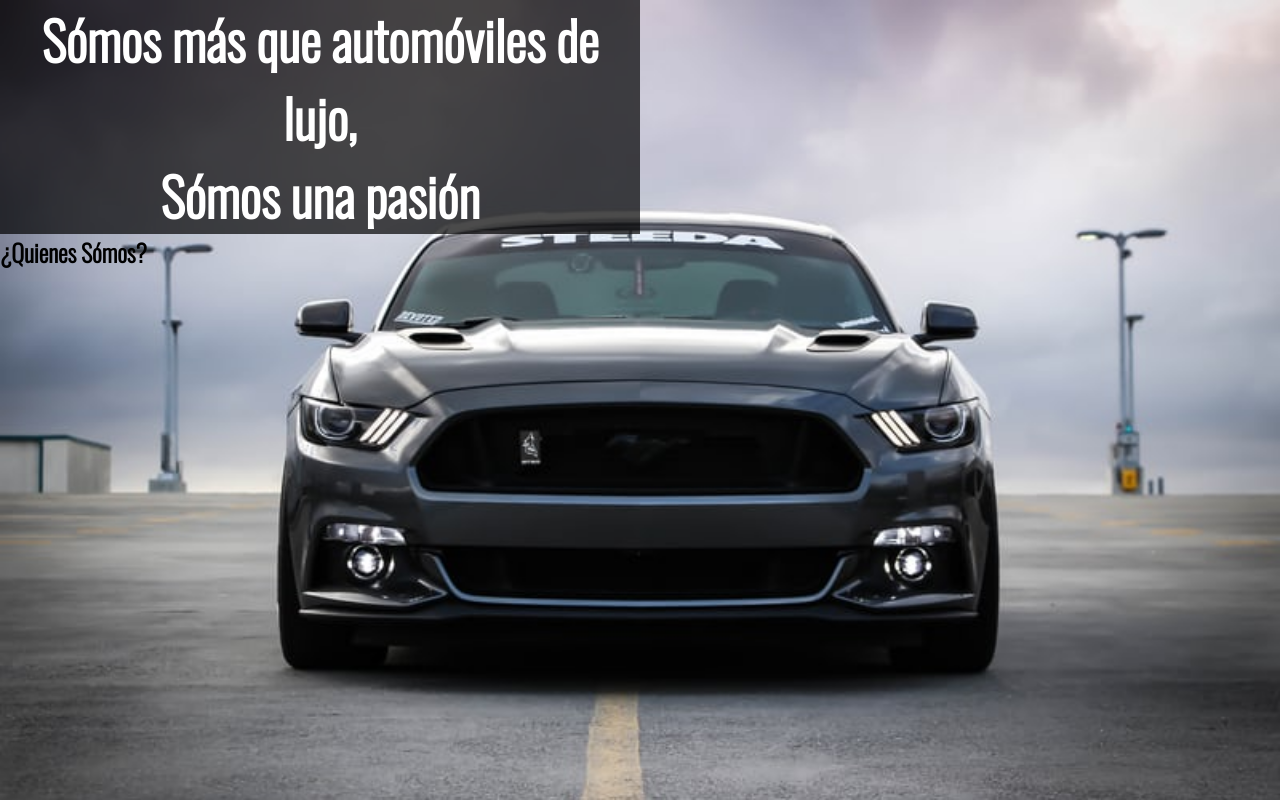
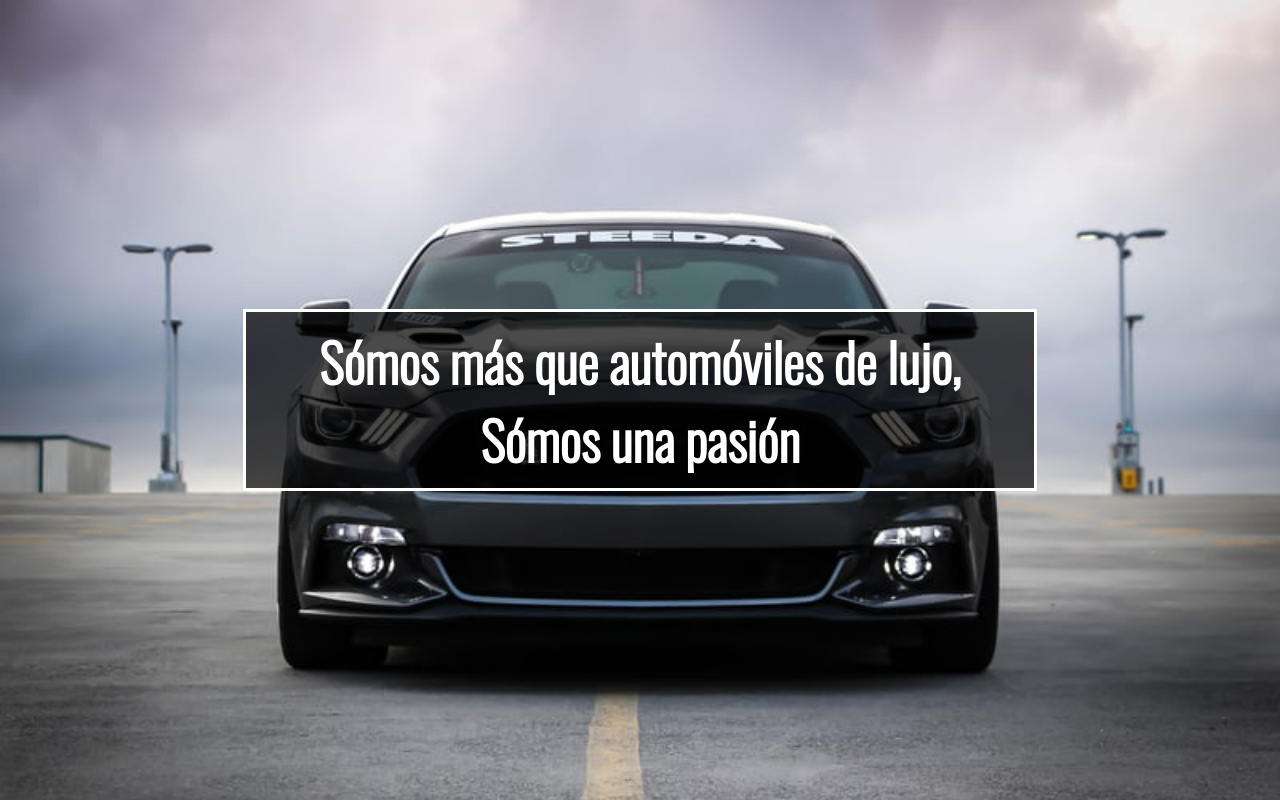
Before and after one commit to Gregory142000/luxury-cars, a React (Create React App) app: page / in a window 1280 px wide. Shown: the top 800 px of the page. Built offline with nearby package versions, Linux system fonts and the light colour scheme; grey boxes are pictures that could not be loaded.

Commit message:
My error jeje

```diff
--- a/src/assets/styles/Navbar.css
+++ b/src/assets/styles/Navbar.css
@@ -7,12 +7,14 @@
     align-items: center;
     justify-content: center;
     position: fixed;
+    border-bottom: solid #fff 3px;
 
 }
 .Navbar ul{
 
     display: flex;
     justify-content: center;
+    align-items: center;
 
 }
 .Navbar li{
@@ -26,7 +28,7 @@
     text-decoration: none;
     color: #fff;
     font-size: 1.5rem;
-    transition: all .5s ease;
+    transition: all .5s linear;
 
 }
 .link:hover{
--- a/src/assets/styles/styles_Home/CoverPage.css
+++ b/src/assets/styles/styles_Home/CoverPage.css
@@ -4,15 +4,32 @@
     width: 100%;
     height: 100vh;
     background-size: cover;
+    display: flex;
+    justify-content: center;
+    align-items: center;
 
 }
-.Cover-Page p{
+.Cover-Page-p{
 
     color: #fff;
     background-color: rgba(0, 0, 0, 0.7);
-    width: 50%;
+    width: 60%;
+    height: auto;
+    display: flex;
+    justify-content: center;
     text-align: center;
     font-size: 3.3rem;
     font-weight: 900;
+    z-index: 50;
+    position: absolute;
+    border: #fff solid 3px;
+    opacity: 1;
+    padding: 10px;
+    transition: opacity .5s linear;
 
 }
+.delete{
+
+    opacity: 0;
+
+}
--- a/src/components/comps_Home/CoverPage.jsx
+++ b/src/components/comps_Home/CoverPage.jsx
@@ -4,16 +4,66 @@ import "../../assets/styles/styles_Home/CoverPage.css"
 
 class CoverPage extends React.Component{
 
+    constructor(props){
+
+        super(props)
+
+        this.state = {
+
+            $p1: <p id="message-header-1" className="Cover-Page-p">¿Quienes Sómos?</p>,
+            $p2: <p id="message-header-2" className="Cover-Page-p delete">Sómos más que automóviles de lujo,<br/>Sómos una pasión</p>
+
+        }
+
+    }
+
+    componentDidMount(){
+
+        new Promise((resolve) => {
+
+            this.timerClass = setTimeout(() => {
+
+                resolve()
+
+                this.setState({
+
+                    $p1: <p id="message-header-1" className="Cover-Page-p delete">¿Quienes Sómos?</p>
+
+                })
+
+            }, 3000)
+
+        }).then(() => {
+
+            this.timerClass2 = setTimeout(() => {
+
+                this.setState({
+
+                    $p2: <p id="message-header-2" className="Cover-Page-p">Sómos más que automóviles de lujo,<br/>Sómos una pasión</p>
+
+                })
+
+            }, 1000)
+
+        }).catch()
+
+    }
+
+    componentWillUnmount(){
+
+        clearTimeout(this.timerClass)
+        clearTimeout(this.timerClass2)
+
+    }
+
     render(){
 
         return(
 
             <div className="Cover-Page">
-                <p>Sómos más que automóviles de lujo,<br/>Sómos una pasión</p>
-                <h2>¿Quienes Sómos?</h2>
-                <div className="door"></div>
+                {this.state.$p1}
+                {this.state.$p2}
             </div>
-
 
         )
 
```
